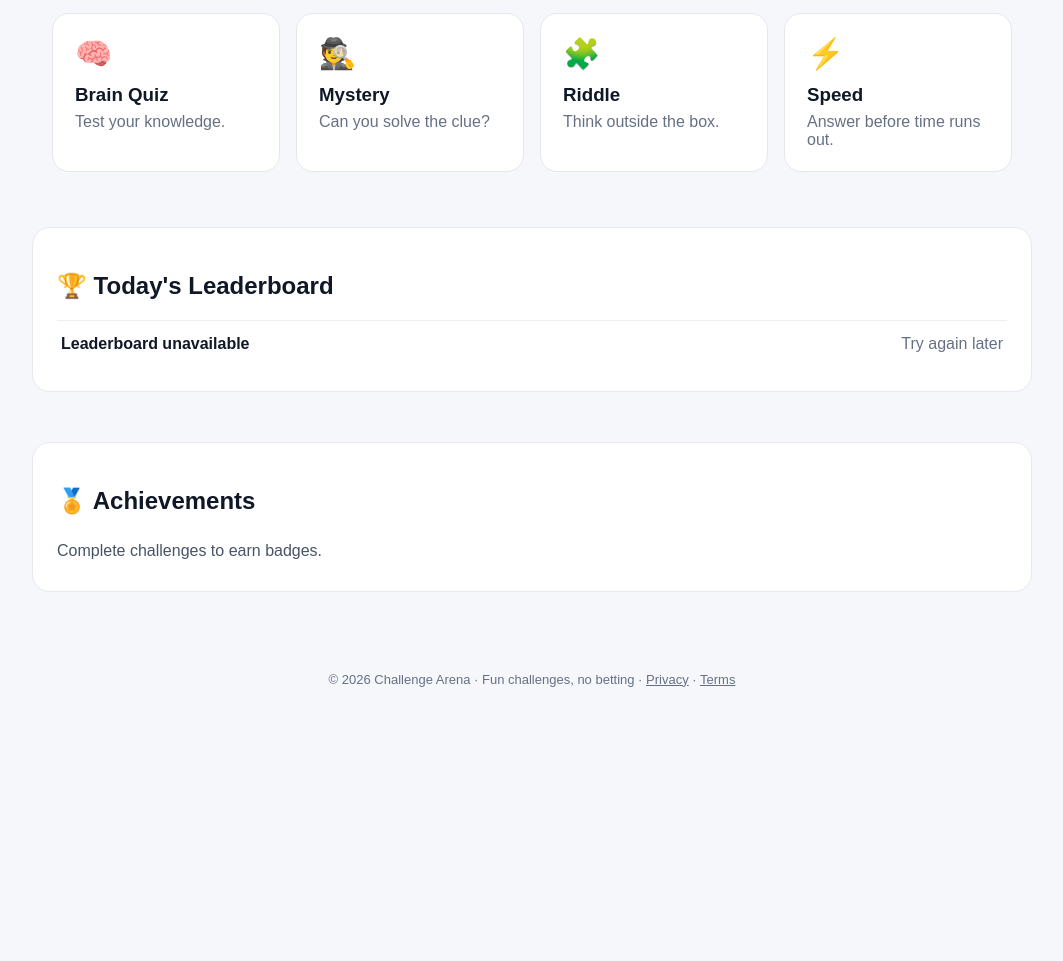
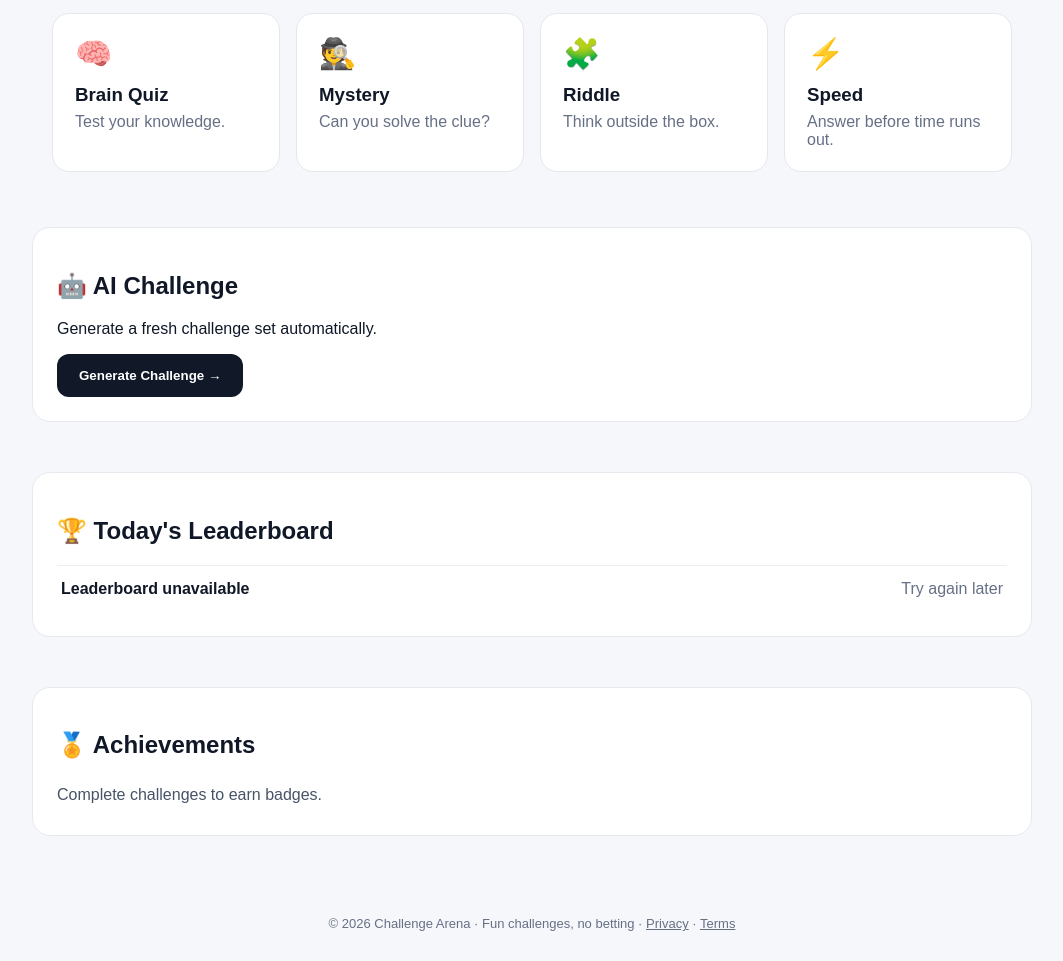
Before and after one commit to mirzakashif434-source/Challenge-Arena, a plain HTML site: page index.html in a window 1280 px wide. Shown: the part 1021-1982 px from the top of the page, without its empty margins (108-1171 px from the left). Before the commit the page ends 1738 px from the top, so only its background shows below. Drawn offline with nearby package versions, Linux system fonts and the light colour scheme; no server answers.

Commit message:
Connect AI challenge center to live site

```diff
--- a/index.html
+++ b/index.html
@@ -11,4 +11,4 @@
 <div id="results" class="modal hidden"><div class="box"><h2>🎉 Challenge Complete</h2><p id="resultText"></p><div id="resultStats"></div><button class="start" onclick="closeResults()">Continue</button></div></div>
 <div id="auth" class="modal hidden"><div class="box"><button class="x" onclick="closeAuth()">×</button><h2 id="authTitle">👤 Challenge Arena Account</h2><p id="authMessage">Create an account to keep your Challenge Arena identity and access your account from supported devices.</p><input id="authEmail" type="email" autocomplete="email" placeholder="Email address" maxlength="120"><input id="authPassword" type="password" autocomplete="current-password" placeholder="Password" minlength="6"><input id="userName" placeholder="Your name (optional)" maxlength="30"><button id="authAction" class="start" onclick="submitAuth()">Sign in</button><button id="authSwitch" onclick="toggleAuthMode()">Need an account? Sign up</button><button id="logoutBtn" class="hidden" onclick="logout()">Sign out</button><p id="profileStatus"></p></div></div>
 <div id="premium" class="modal hidden"><div class="box"><button class="x" onclick="closePremium()">×</button><h2>⭐ Premium Arena</h2><p>Premium will unlock extra challenge packs and advanced statistics once payments are connected.</p><button class="start" onclick="alert('Premium payments are not enabled yet.')">Coming Soon</button></div></div>
-<footer>© 2026 Challenge Arena · Fun challenges, no betting · <a href="privacy.html">Privacy</a> · <a href="terms.html">Terms</a></footer><script src="https://cdn.jsdelivr.net/npm/@supabase/supabase-js@2"></script><script src="supabase-config.js"></script><script src="script.js?v=5"></script><script src="arena-rush.js?v=4"></script><script src="arena-rush-v2.js?v=2"></script><script src="arena-rush-v3.js?v=2"></script><script>if('serviceWorker' in navigator) navigator.serviceWorker.register('./sw.js?v=9');</script></body></html>
+<footer>© 2026 Challenge Arena · Fun challenges, no betting · <a href="privacy.html">Privacy</a> · <a href="terms.html">Terms</a></footer><script src="https://cdn.jsdelivr.net/npm/@supabase/supabase-js@2"></script><script src="supabase-config.js"></script><script src="script.js?v=5"></script><script src="ai-challenges.js?v=1"></script><script src="arena-rush.js?v=4"></script><script src="arena-rush-v2.js?v=2"></script><script src="arena-rush-v3.js?v=2"></script><script>if('serviceWorker' in navigator) navigator.serviceWorker.register('./sw.js?v=9');</script></body></html>
```
